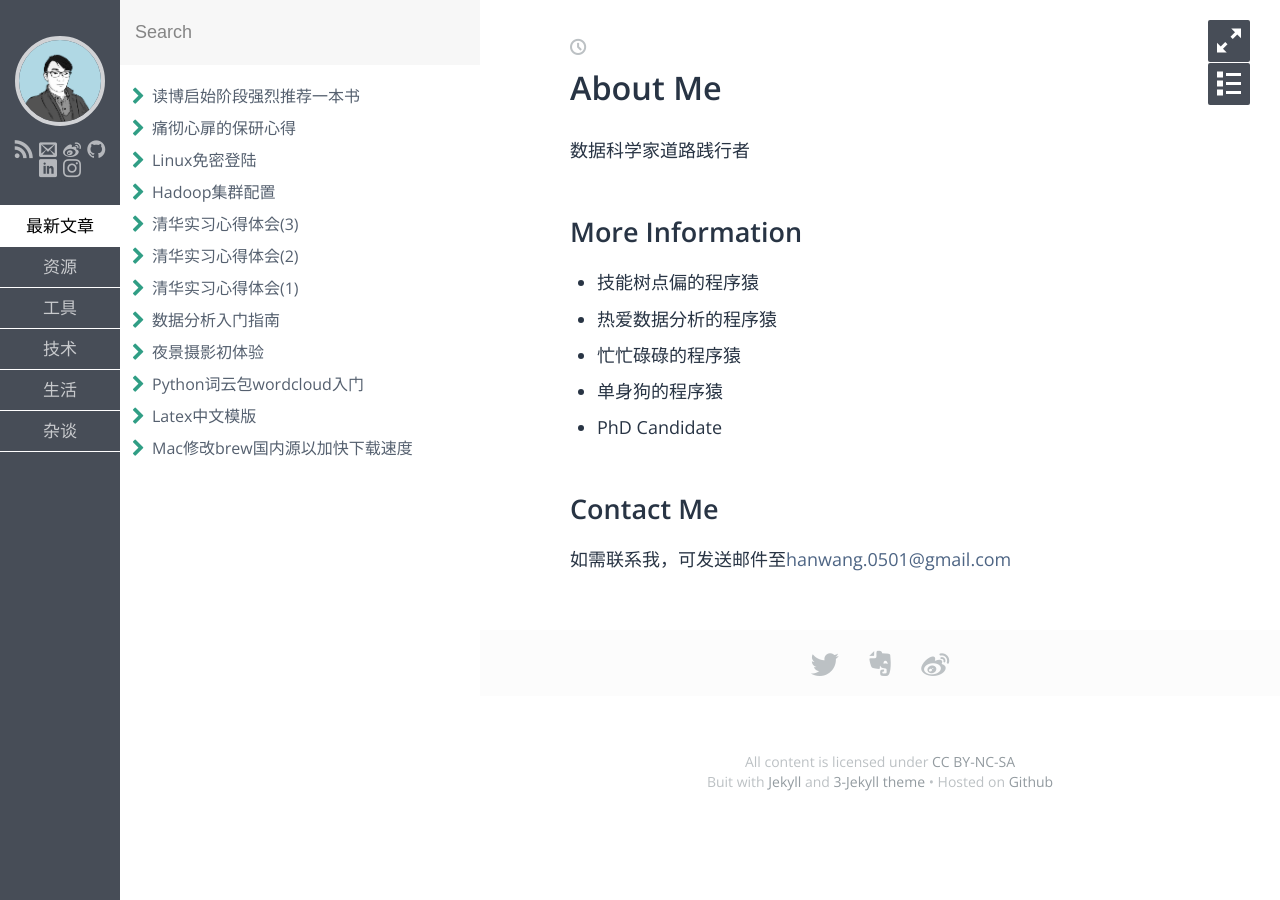
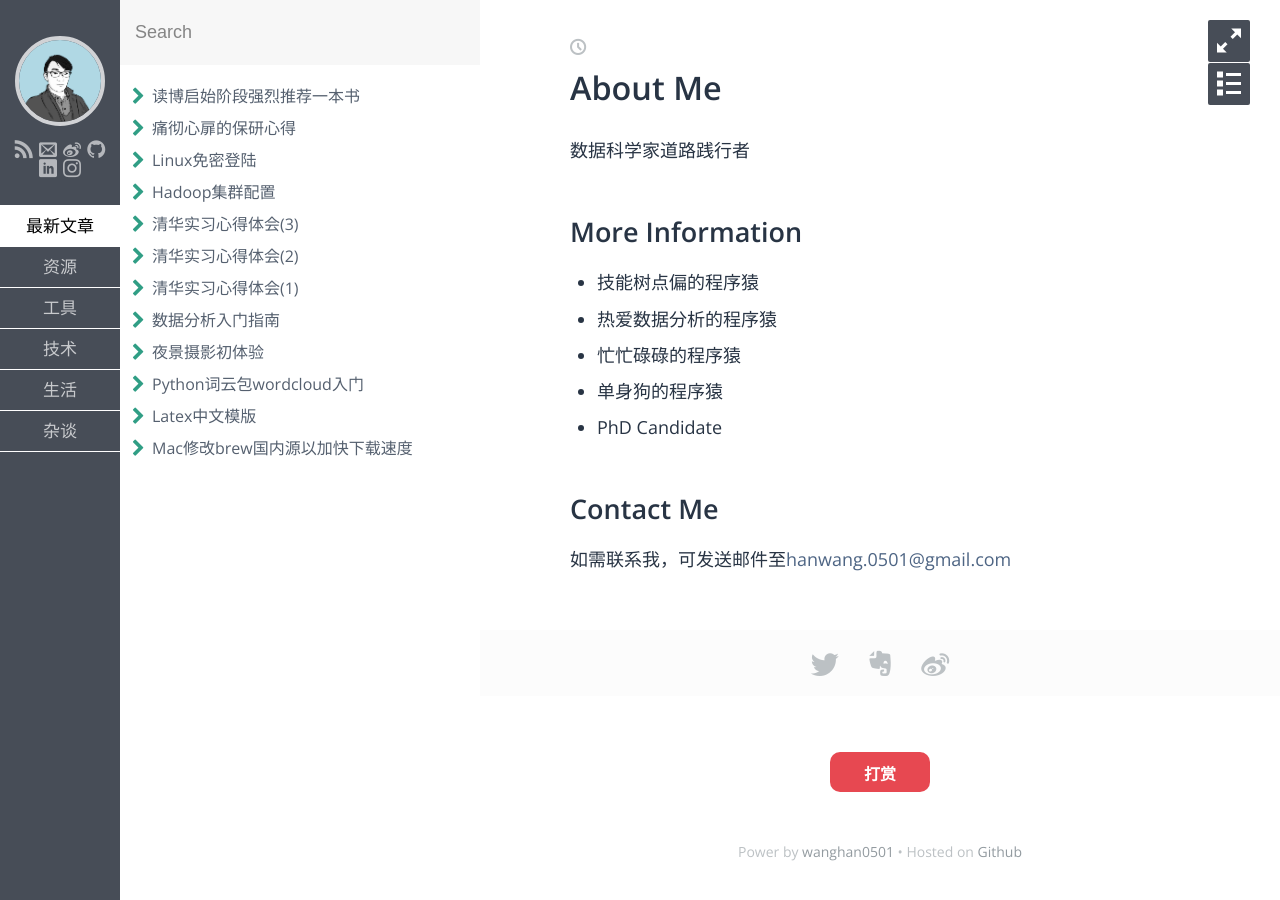
Before and after one commit to wanghan0501/wanghan0501.github.io, a Jekyll site: the page built from index.md, in a window 1280 px wide. Built offline with Jekyll 4.4.1, drawn with Linux system fonts in a browser that asks for light colours; some web fonts are replaced.

Commit message:
增加打赏功能

```diff
--- a/_config.yml
+++ b/_config.yml
@@ -18,6 +18,7 @@ weibo: wanghan0501
 github: wanghan0501
 linkedin: wanghan0501
 instagram: wanghan0501
+zhihu: wanghan0501
 
 # avatar and Favicon
 avatar: https://raw.githubusercontent.com/wanghan0501/wanghan0501.github.io/master/images/avatar.jpg
--- /dev/null
+++ b/_includes/reword.html
@@ -0,0 +1,76 @@
+<!DOCTYPE html>
+<html xmlns="http://www.w3.org/1999/xhtml">
+
+<head>
+    <meta http-equiv="Content-Type" content="text/html; charset=utf-8" />
+    <script type="text/javascript" src="/assets/js/jquery-2.1.3.min.js"></script>
+    <title>赏</title>
+    <style type="text/css">
+        .content{width:80%;margin:10px auto;}
+                .hide_box{z-index:999;filter:alpha(opacity=50);background:#666;opacity: 0.5;-moz-opacity: 0.5;left:0;top:0;height:99%;width:100%;position:fixed;display:none;}
+        .shang_box{width:540px;height:540px;padding:10px;background-color:#fff;border-radius:10px;position:fixed;z-index:1000;left:50%;top:50%;margin-left:-280px;margin-top:-280px;border:1px dotted #dedede;display:none;}
+        .shang_box img{border:none;border-width:0;}
+        .dashang{display:block;width:100px;margin:5px auto;height:40px;line-height:25px;padding:10px;background-color:#E74851;color:#fff;text-align:center;text-decoration:none;border-radius:10px;font-weight:bold;font-size:16px;transition: all 0.3s;}
+        .dashang:hover{opacity:0.8;font-size:20px;}
+        .shang_close{float:right;display:inline-block;}
+                .shang_logo{display:block;text-align:center;margin:20px auto;}
+        .shang_tit{width: 100%;height: 75px;text-align: center;line-height: 66px;color: #a3a3a3;font-size: 16px;background: url('{{base_url}}/images/reword/cy-reward-title-bg.jpg');font-family: 'Microsoft YaHei';margin-top: 7px;margin-right:2px;}
+        .shang_tit p{color:#a3a3a3;text-align:center;font-size:16px;}
+        .shang_payimg{text-align: center;width:140px;height:140px;margin:0 auto;}
+        .shang_payimg img{display:block;text-align:center;width:140px;height:140px; border: 5px solid #EA5F00;border-radius:3px;}
+        .pay_explain{text-align:center;margin:10px auto;font-size:12px;color:#545454;}
+        .radiobox{width: 16px;height: 16px;background: url('{{base_url}}/images/reword/radio2.jpg');display: block;float: left;margin-top: 5px;margin-right: 14px;}
+        .checked .radiobox{background:url('{{base_url}}/images/reword/radio1.jpg');}
+        .shang_payselect{text-align:center;margin:0 auto;margin-top:40px;cursor:pointer;height:60px;width:280px;}
+        .shang_payselect .pay_item{display:inline-block;margin-right:10px;float:left;}
+        .shang_info{clear:both;}
+		.shang_info p,.shang_info a{color:#C3C3C3;text-align:center;font-size:12px;text-decoration:none;line-height:2em;}
+
+    </style>
+</head>
+
+<body>
+    <div class="content">
+    <p><a href="javascript:void(0)" onclick="dashangToggle()" class="dashang" title="打赏，支持一下">打赏</a></p>
+    <div class="hide_box"></div>
+    <div class="shang_box">
+    	<a class="shang_close" href="javascript:void(0)" onclick="dashangToggle()" title="关闭"><img src="{{base_url}}/images/reword/close.jpg" alt="取消" /></a>
+    	<div class="shang_tit">
+    		<p>感谢您的支持，我会继续努力的!</p>
+    	</div>
+    	<div class="shang_payimg">
+    		<img src="{{base_url}}/images/reword/alipayimg.jpg" alt="扫码支持" title="扫一扫" />
+    	</div>
+    		<div class="pay_explain">扫码打赏，你说多少就多少</div>
+    	<div class="shang_payselect">
+    		<div class="pay_item checked" data-id="alipay">
+	    		<span class="radiobox"></span>
+	    		<span class="pay_logo"><img src="{{base_url}}/images/reword/alipay.jpg" alt="支付宝" /></span>
+    		</div>
+    		<div class="pay_item" data-id="weipay">
+	    		<span class="radiobox"></span>
+	    		<span class="pay_logo"><img src="{{base_url}}/images/reword/wechat.jpg" alt="微信" /></span>
+    		</div>
+    	</div>
+    	<div class="shang_info">
+    		<p>打开<span id="shang_pay_txt">支付宝</span>扫一扫，即可进行扫码打赏哦</p>
+    		<p>Powered by <a href="data-science.vip" target="_blank" title="wanghan0501">wanghan0501</a>，分享从这里开始，精彩与您同在</p>
+    	</div>
+    </div>
+    </div>
+    <script type="text/javascript">
+    $(function(){
+    	$(".pay_item").click(function(){
+    		$(this).addClass('checked').siblings('.pay_item').removeClass('checked');
+    		var dataid=$(this).attr('data-id');
+    		$(".shang_payimg img").attr("src","{{base_url}}/images/reword/"+dataid+"img.jpg");
+    		$("#shang_pay_txt").text(dataid=="alipay"?"支付宝":"微信");
+    	});
+    });
+    function dashangToggle(){
+    	$(".hide_box").fadeToggle();
+    	$(".shang_box").fadeToggle();
+    }
+    </script>
+</body>
+</html>
--- a/_layouts/default.html
+++ b/_layouts/default.html
@@ -12,8 +12,7 @@ layout: compress
 
       <div class="footer">
         <div class="container">
-          <p class="footer-entry">All content is licensed under <a href="http://creativecommons.org/licenses/by-nc-sa/4.0/" target="_blank">CC BY-NC-SA</a></p>
-          <p class="footer-entry">Buit with <a href="http://jekyllrb.com/" target="_blank">Jekyll</a> and <a href="https://github.com/P233/3-Jekyll" target="_blank">3-Jekyll theme</a> • Hosted on <a href="https://pages.github.com/" target="_blank">Github</a></p>
+          <p class="footer-entry">Power by <a href="https://github.com/wanghan0501/" target="_blank">wanghan0501</a> • Hosted on <a href="https://pages.github.com/" target="_blank">Github</a></p>
         </div>
       </div>
     </main>
--- a/_layouts/post.html
+++ b/_layouts/post.html
@@ -21,6 +21,8 @@ layout: default
   </div>
 </div>
 
+{% include reword.html %}
+
 {% if site.disqus.shortname %}
 <div class="comment container">
   <div id="disqus_thread">
```
Also changed, not shown: images/reword/alipay.jpg (added), images/reword/alipayimg.jpg (added), images/reword/close.jpg (added), images/reword/cy-reward-title-bg.jpg (added), images/reword/radio1.jpg (added), images/reword/radio2.jpg (added), images/reword/wechat.jpg (added), images/reword/weipayimg.jpg (added).
